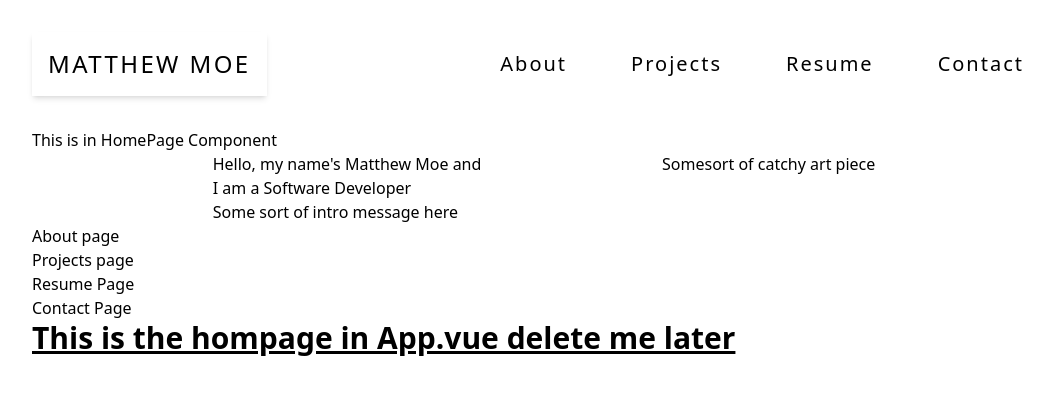
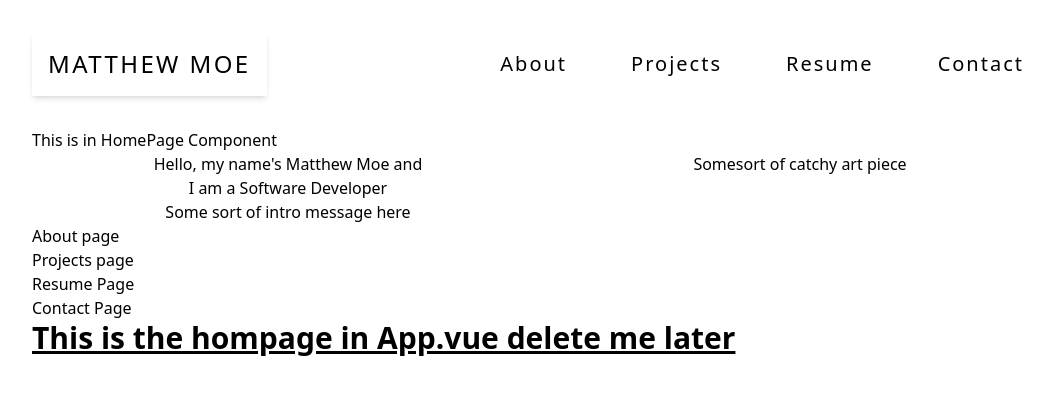
Before and after one commit to mrmoeee/portfolio-tailwind, a Vue app: page / in a window 1280 px wide. Shown: the top 394 px of the page, without its empty margins (96-1149 px from the left). Built offline with nearby package versions, Linux system fonts and the light colour scheme.

Commit message:
skeleton layout for landing page

```diff
--- a/src/components/LandingPage.vue
+++ b/src/components/LandingPage.vue
@@ -6,12 +6,12 @@ const introMsg = "Some sort of intro message here"
 
 <template>
   <div class="flex flex-row justify-evenly max-w-5xl">
-    <div class="flex flex-col">
+    <div class="flex flex-col w-full items-center">
       <p>{{ name }}</p>
       <p>{{ introHighlight }}</p>
       <p>{{ introMsg }}</p>
     </div>
-    <div class="">
+    <div class="flex flex-col w-full items-center">
       Somesort of catchy art piece
     </div>
   </div>
```
